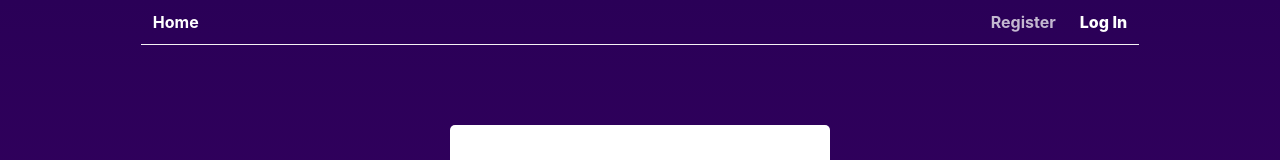
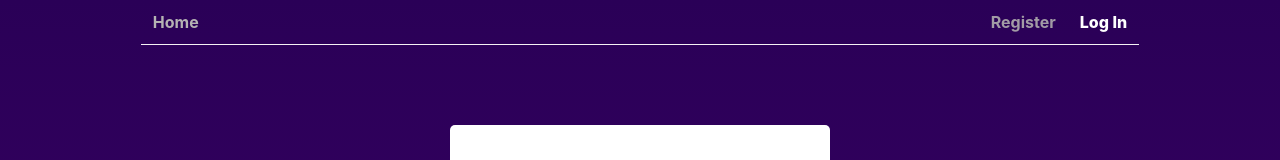
Before and after one commit to techista1584/goit-react-hw-08-phonebook, a React (Create React App) app: page /goit-react-hw-08-phonebook/login in a window 1280 px wide. Shown: the top 160 px of the page. Built offline with nearby package versions, Linux system fonts and the light colour scheme.

Commit message:
update home link

```diff
--- a/src/components/AuthNav/AuthNav.module.css
+++ b/src/components/AuthNav/AuthNav.module.css
@@ -3,7 +3,7 @@
   text-decoration: none;
   padding: 12px;
   font-weight: 700;
-  color: #ffffffb8;
+  color: #a8a3a9f3;
 }
 
 .linkActive {
--- a/src/components/Navigation/Navigation.module.css
+++ b/src/components/Navigation/Navigation.module.css
@@ -3,7 +3,7 @@
   text-decoration: none;
   padding: 12px;
   font-weight: 700;
-  color: white;
+  color: rgb(181, 179, 179);
 }
 
 .linkActive {
```
